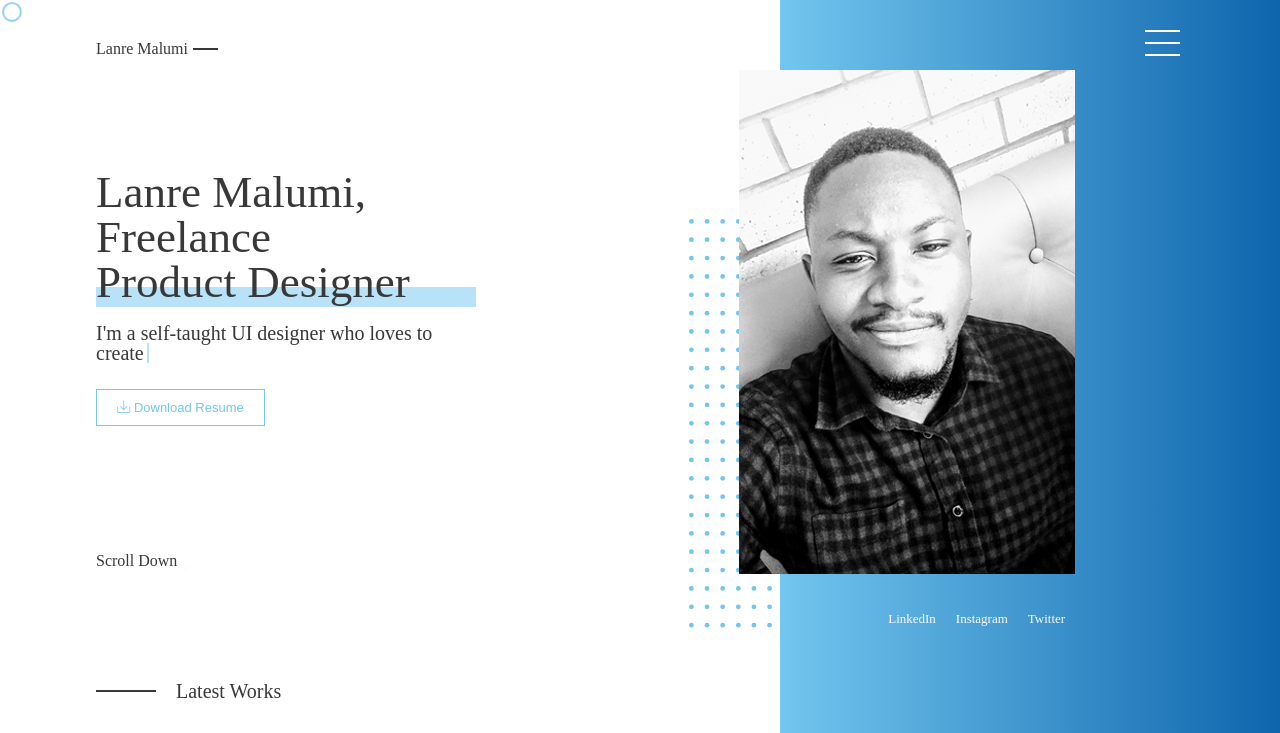
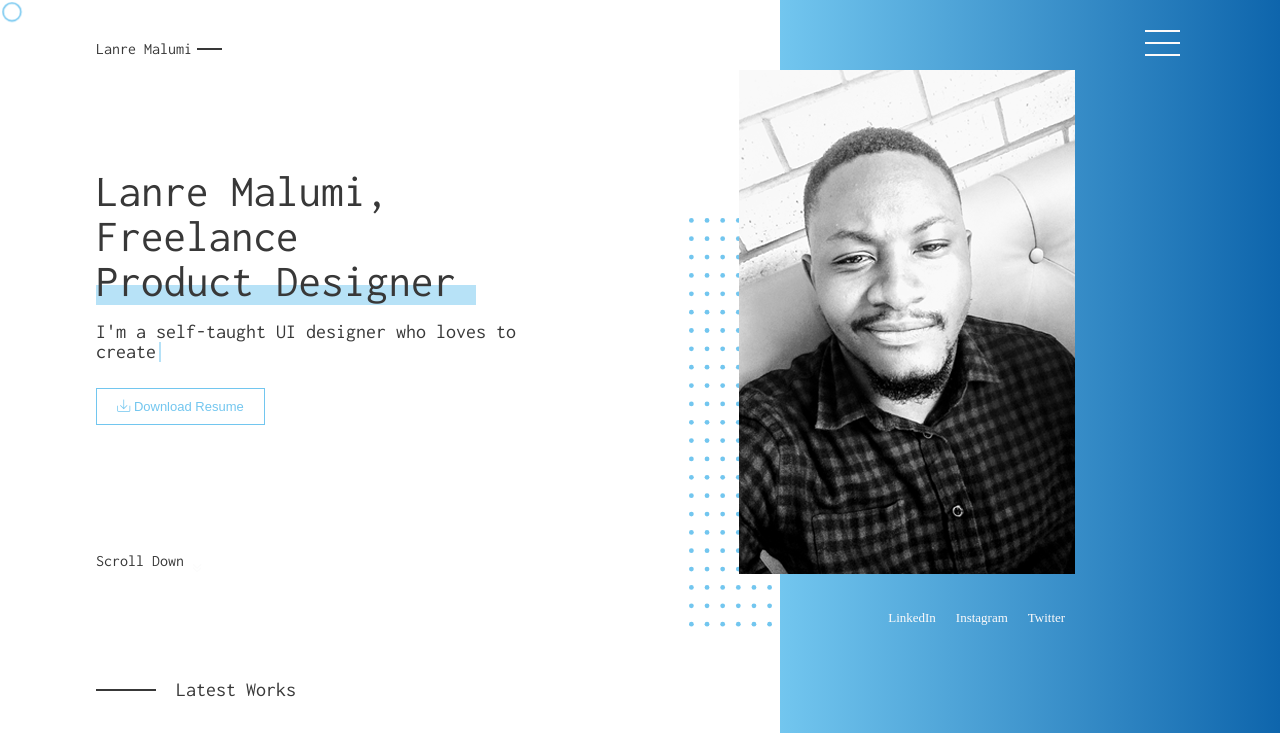
Before and after one commit to Owoade/codes, a plain HTML site: page 11/index.html in a window 1280 px wide. Shown: the top 733 px of the page. Drawn offline with Linux system fonts and the light colour scheme.

Commit message:
Update index.html

```diff
--- a/11/index.html
+++ b/11/index.html
@@ -9,6 +9,7 @@
     <link rel="stylesheet" href="themify-icons.css">
     <link rel="stylesheet" href="remix-icon/remixicon.css">
     <link rel="stylesheet" href="css/font-awesome.min.css">
+    <link href="https://fonts.googleapis.com/css2?family=Inconsolata&display=swap" rel="stylesheet">
 
 
 </head>
```
